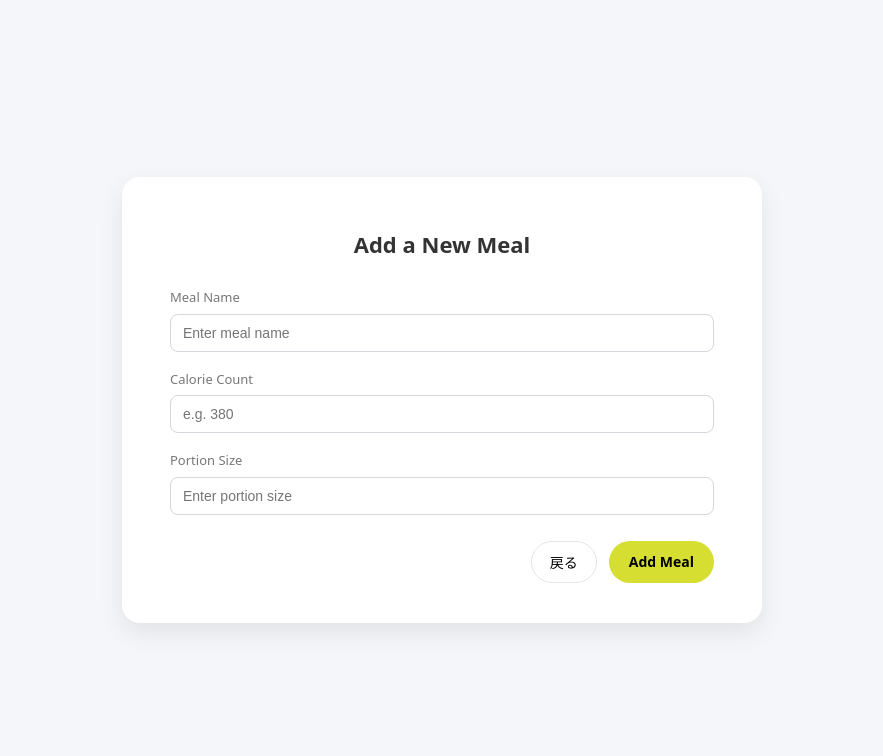
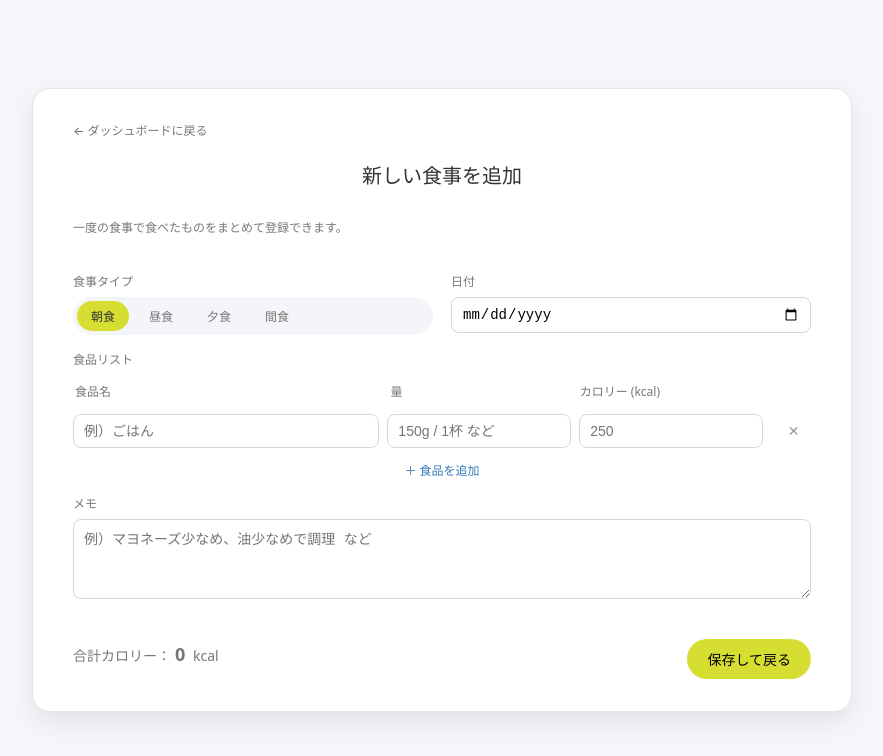
Before and after one commit to kazukittin/Daiett_App, a React app in the folder frontend/: page /meals/new in a window 1280 px wide. Shown: the top 756 px of the page, without its empty margins (198-1081 px from the left). Built offline with nearby package versions, Linux system fonts and the light colour scheme; the HTML template or start-up script is replaced by a standard one.

Commit message:
feat: implement Add Meal page with form and styling

```diff
--- a/frontend/src/App.css
+++ b/frontend/src/App.css
@@ -458,3 +458,227 @@ th {
   font-size: 14px;
   cursor: pointer;
 }
+
+/* ===== Add Meal Page ===== */
+
+.add-meal-page {
+  min-height: 100vh;
+  background: var(--bg);
+  display: flex;
+  align-items: center;
+  justify-content: center;
+  padding: 40px 0;
+}
+
+.add-meal-card {
+  background: var(--card-bg);
+  border-radius: 18px;
+  padding: 32px 40px;
+  width: 820px;
+  max-width: 95%;
+  border: 1px solid var(--border-soft);
+}
+
+.add-meal-header {
+  display: flex;
+  flex-direction: column;
+  gap: 12px;
+  margin-bottom: 24px;
+}
+
+.add-meal-back {
+  border: none;
+  background: transparent;
+  font-size: 12px;
+  color: var(--text-muted);
+  cursor: pointer;
+  padding: 0;
+  text-align: left;
+}
+
+.add-meal-title {
+  font-size: 20px;
+  font-weight: 600;
+}
+
+.add-meal-subtitle {
+  font-size: 12px;
+  color: var(--text-muted);
+  margin-top: 4px;
+}
+
+/* フォームレイアウト */
+
+.add-meal-form {
+  display: flex;
+  flex-direction: column;
+  gap: 16px;
+}
+
+.form-row {
+  display: flex;
+  gap: 18px;
+}
+
+.form-group {
+  flex: 1;
+  display: flex;
+  flex-direction: column;
+  gap: 6px;
+}
+
+.form-group.full {
+  flex: 1 1 100%;
+}
+
+.form-label {
+  font-size: 12px;
+  color: var(--text-muted);
+}
+
+.form-input,
+.form-textarea {
+  padding: 8px 10px;
+  border-radius: 8px;
+  border: 1px solid #d5d7dd;
+  font-size: 14px;
+}
+
+.form-textarea {
+  min-height: 80px;
+  resize: vertical;
+}
+
+/* 食事タイプトグル */
+
+.meal-type-toggle {
+  display: inline-flex;
+  gap: 6px;
+  padding: 4px;
+  border-radius: 999px;
+  background: #f4f5f9;
+}
+
+.meal-type-btn {
+  border: none;
+  padding: 6px 14px;
+  border-radius: 999px;
+  font-size: 12px;
+  cursor: pointer;
+  background: transparent;
+  color: var(--text-muted);
+}
+
+.meal-type-btn.active {
+  background: var(--accent);
+  color: #333;
+  font-weight: 600;
+}
+
+/* ボタン */
+
+.add-meal-actions {
+  display: flex;
+  justify-content: flex-end;
+  gap: 10px;
+  margin-top: 8px;
+}
+
+.btn-primary {
+  background: var(--accent);
+  border: none;
+  border-radius: 999px;
+  padding: 10px 20px;
+  font-size: 14px;
+  font-weight: 600;
+  cursor: pointer;
+}
+
+.btn-secondary {
+  background: #ffffff;
+  border-radius: 999px;
+  border: 1px solid var(--border-soft);
+  padding: 10px 18px;
+  font-size: 14px;
+  cursor: pointer;
+}
+
+/* 食品リスト */
+
+.form-row.column {
+  flex-direction: column;
+}
+
+.foods-table {
+  display: flex;
+  flex-direction: column;
+  gap: 8px;
+  margin-top: 4px;
+}
+
+.foods-header {
+  display: grid;
+  grid-template-columns: 2fr 1.2fr 1.2fr 40px;
+  font-size: 12px;
+  color: var(--text-muted);
+  padding: 4px 2px;
+}
+
+.foods-row {
+  display: grid;
+  grid-template-columns: 2fr 1.2fr 1.2fr 40px;
+  gap: 8px;
+  align-items: center;
+}
+
+.food-input {
+  width: 100%;
+}
+
+.food-remove-btn {
+  border: none;
+  background: transparent;
+  cursor: pointer;
+  color: #999;
+  font-size: 14px;
+}
+
+.food-remove-btn:hover {
+  color: #cc3333;
+}
+
+/* 合計カロリー表示 */
+
+.add-meal-footer {
+  margin-top: 16px;
+  display: flex;
+  justify-content: space-between;
+  align-items: center;
+}
+
+.total-calorie-display {
+  font-size: 14px;
+  color: var(--text-muted);
+}
+
+.total-calorie-display span {
+  font-size: 18px;
+  font-weight: 600;
+  margin: 0 4px;
+}
+
+/* 追加ボタンリンク風 */
+
+.btn-link {
+  margin-top: 6px;
+  border: none;
+  background: transparent;
+  color: #337ab7;
+  font-size: 12px;
+  cursor: pointer;
+  padding: 0;
+}
+
+.btn-link:hover {
+  text-decoration: underline;
+}
--- a/frontend/src/pages/AddMealPage.jsx
+++ b/frontend/src/pages/AddMealPage.jsx
@@ -5,67 +5,229 @@ import "../App.css";
 
 export default function AddMealPage() {
   const navigate = useNavigate();
-  const [mealName, setMealName] = useState("");
-  const [calories, setCalories] = useState("");
-  const [portion, setPortion] = useState("");
+
+  const [mealType, setMealType] = useState("breakfast");
+  const [date, setDate] = useState("");
+  const [memo, setMemo] = useState("");
+
+  // 食品のリスト
+  const [foods, setFoods] = useState([
+    { id: 1, name: "", portion: "", calories: "" },
+  ]);
+
+  const handleFoodChange = (id, field, value) => {
+    setFoods((prev) =>
+      prev.map((f) => (f.id === id ? { ...f, [field]: value } : f))
+    );
+  };
+
+  const addFoodRow = () => {
+    setFoods((prev) => [
+      ...prev,
+      { id: Date.now(), name: "", portion: "", calories: "" },
+    ]);
+  };
+
+  const removeFoodRow = (id) => {
+    setFoods((prev) => {
+      if (prev.length === 1) return prev; // 1行は残す
+      return prev.filter((f) => f.id !== id);
+    });
+  };
+
+  const totalCalories = foods.reduce(
+    (sum, f) => sum + (Number(f.calories) || 0),
+    0
+  );
 
   const handleSubmit = (e) => {
     e.preventDefault();
-    // TODO: 保存処理を実装（ローカルストレージやAPIなど）
-    console.log({ mealName, calories, portion });
+
+    const payload = {
+      mealType,
+      date,
+      memo,
+      foods,
+      totalCalories,
+    };
+
+    // TODO: 保存処理（ローカルストレージ / API など）
+    console.log("保存データ:", payload);
+
     navigate("/");
   };
 
   return (
     <div className="add-meal-page">
       <div className="add-meal-card">
-        <h1 className="add-meal-title">Add a New Meal</h1>
+        <div className="add-meal-header">
+          <button
+            type="button"
+            className="add-meal-back"
+            onClick={() => navigate(-1)}
+          >
+            ← ダッシュボードに戻る
+          </button>
+          <div>
+            <h1 className="add-meal-title">新しい食事を追加</h1>
+            <p className="add-meal-subtitle">
+              一度の食事で食べたものをまとめて登録できます。
+            </p>
+          </div>
+        </div>
 
         <form className="add-meal-form" onSubmit={handleSubmit}>
+          {/* 食事タイプ + 日付 */}
+          <div className="form-row">
             <div className="form-group">
-            <label className="form-label">Meal Name</label>
-            <input
-              className="form-input"
-              type="text"
-              placeholder="Enter meal name"
-              value={mealName}
-              onChange={(e) => setMealName(e.target.value)}
-            />
+              <label className="form-label">食事タイプ</label>
+              <div className="meal-type-toggle">
+                <button
+                  type="button"
+                  className={
+                    mealType === "breakfast"
+                      ? "meal-type-btn active"
+                      : "meal-type-btn"
+                  }
+                  onClick={() => setMealType("breakfast")}
+                >
+                  朝食
+                </button>
+                <button
+                  type="button"
+                  className={
+                    mealType === "lunch"
+                      ? "meal-type-btn active"
+                      : "meal-type-btn"
+                  }
+                  onClick={() => setMealType("lunch")}
+                >
+                  昼食
+                </button>
+                <button
+                  type="button"
+                  className={
+                    mealType === "dinner"
+                      ? "meal-type-btn active"
+                      : "meal-type-btn"
+                  }
+                  onClick={() => setMealType("dinner")}
+                >
+                  夕食
+                </button>
+                <button
+                  type="button"
+                  className={
+                    mealType === "snack"
+                      ? "meal-type-btn active"
+                      : "meal-type-btn"
+                  }
+                  onClick={() => setMealType("snack")}
+                >
+                  間食
+                </button>
+              </div>
             </div>
 
             <div className="form-group">
-            <label className="form-label">Calorie Count</label>
+              <label className="form-label">日付</label>
               <input
                 className="form-input"
-              type="number"
-              placeholder="e.g. 380"
-              value={calories}
-              onChange={(e) => setCalories(e.target.value)}
+                type="date"
+                value={date}
+                onChange={(e) => setDate(e.target.value)}
               />
             </div>
+          </div>
 
-          <div className="form-group">
-            <label className="form-label">Portion Size</label>
+          {/* 食品リスト */}
+          <div className="form-row column">
+            <div className="form-group full">
+              <label className="form-label">食品リスト</label>
+
+              <div className="foods-table">
+                <div className="foods-header">
+                  <span>食品名</span>
+                  <span>量</span>
+                  <span>カロリー (kcal)</span>
+                  <span></span>
+                </div>
+
+                {foods.map((food) => (
+                  <div className="foods-row" key={food.id}>
                     <input
-              className="form-input"
+                      className="form-input food-input"
                       type="text"
-              placeholder="Enter portion size"
-              value={portion}
-              onChange={(e) => setPortion(e.target.value)}
+                      placeholder="例）ごはん"
+                      value={food.name}
+                      onChange={(e) =>
+                        handleFoodChange(food.id, "name", e.target.value)
+                      }
                     />
+                    <input
+                      className="form-input food-input"
+                      type="text"
+                      placeholder="150g / 1杯 など"
+                      value={food.portion}
+                      onChange={(e) =>
+                        handleFoodChange(food.id, "portion", e.target.value)
+                      }
+                    />
+                    <input
+                      className="form-input food-input"
+                      type="number"
+                      placeholder="250"
+                      value={food.calories}
+                      onChange={(e) =>
+                        handleFoodChange(food.id, "calories", e.target.value)
+                      }
+                    />
+                    <button
+                      type="button"
+                      className="food-remove-btn"
+                      onClick={() => removeFoodRow(food.id)}
+                    >
+                      ✕
+                    </button>
+                  </div>
+                ))}
+              </div>
+
+              <button
+                type="button"
+                className="btn-link"
+                onClick={addFoodRow}
+              >
+                ＋ 食品を追加
+              </button>
+            </div>
+          </div>
+
+          {/* メモ */}
+          <div className="form-row">
+            <div className="form-group full">
+              <label className="form-label">メモ</label>
+              <textarea
+                className="form-textarea"
+                placeholder="例）マヨネーズ少なめ、油少なめで調理 など"
+                value={memo}
+                onChange={(e) => setMemo(e.target.value)}
+              />
+            </div>
+          </div>
+
+          {/* 合計カロリー + ボタン */}
+          <div className="add-meal-footer">
+            <div className="total-calorie-display">
+              合計カロリー：
+              <span>{totalCalories}</span> kcal
             </div>
 
             <div className="add-meal-actions">
-            <button
-              type="button"
-              className="btn-secondary"
-              onClick={() => navigate(-1)}
-            >
-              戻る
+              <button type="submit" className="btn-primary">
+                保存して戻る
               </button>
-            <button type="submit" className="btn-primary">
-              Add Meal
-            </button>
+            </div>
           </div>
         </form>
       </div>
```
Lines whose indentation alone changed are shown as unchanged.
